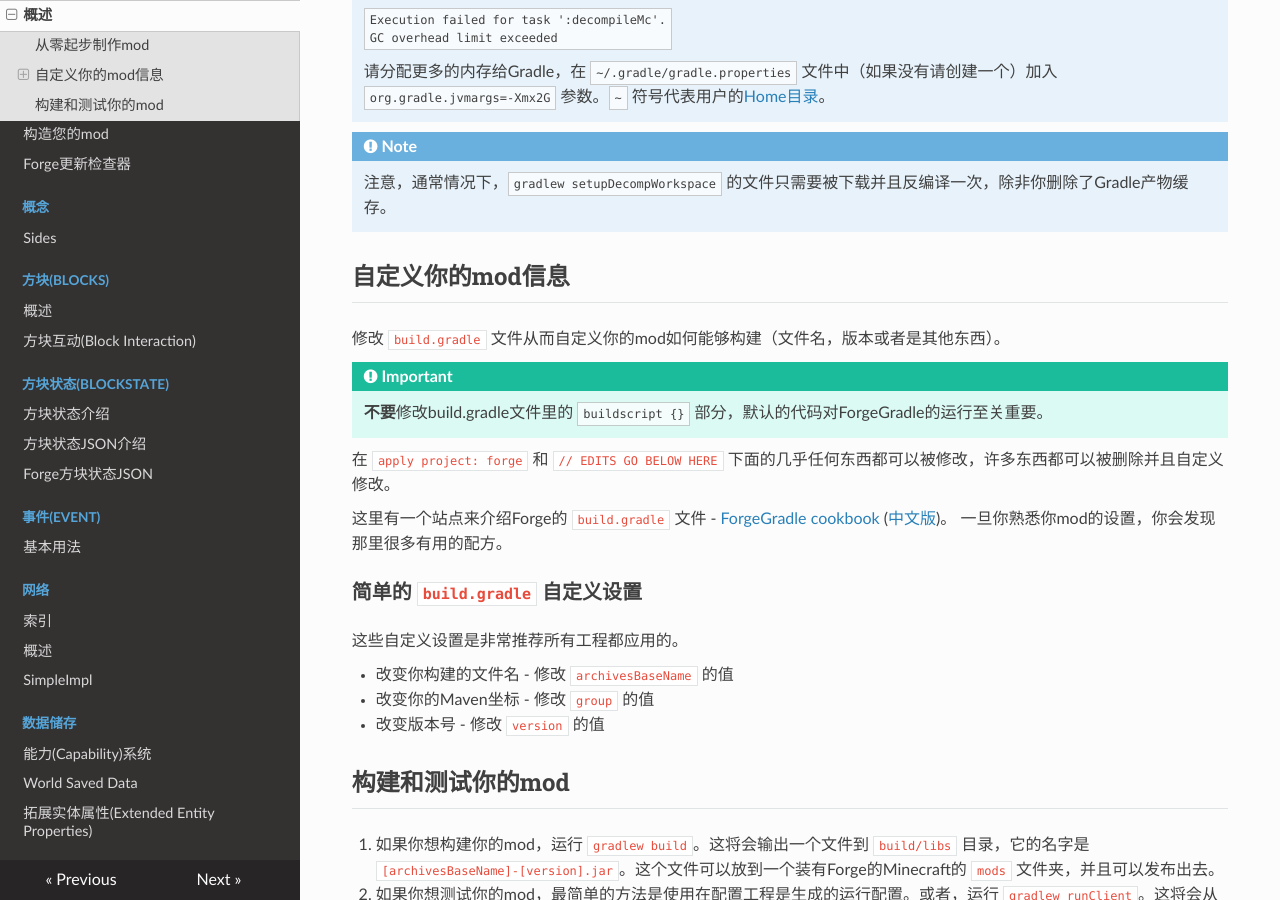
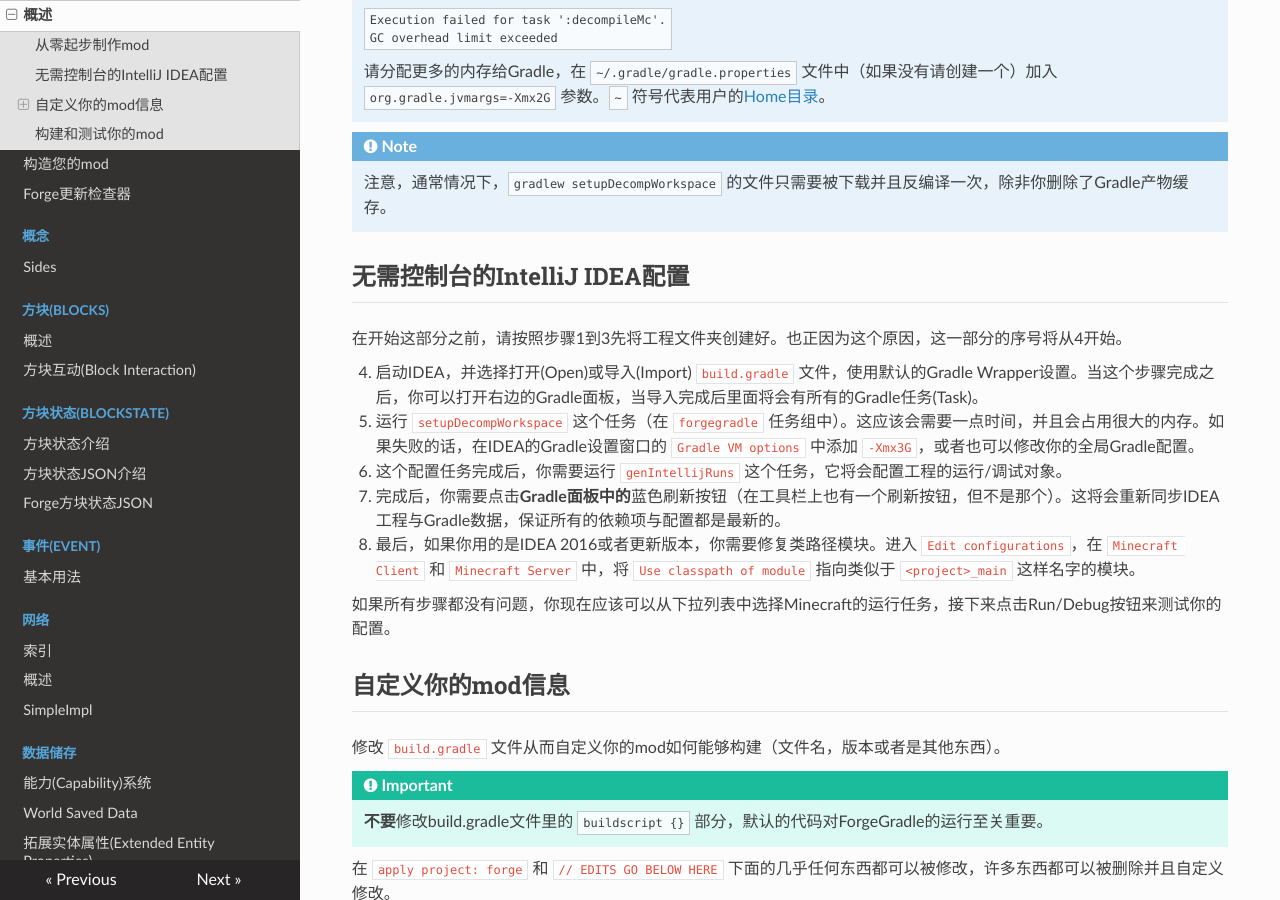
Before and after one commit to Krasjet/Forge-Documentation-CN, an MkDocs documentation site: the page built from docs/gettingstarted/index.md, in a window 1280 px wide and 900 px high, scrolled down 895 px. Built offline with MkDocs 1.6.1, drawn with Linux system fonts in a browser that asks for light colours; nearby versions of some CDN libraries; old or Windows-style settings are respelled for this version of MkDocs.

Commit message:
3/6 Add section on setting up with IntelliJ IDEA without using a terminal

```diff
--- a/docs/gettingstarted/index.md
+++ b/docs/gettingstarted/index.md
@@ -8,17 +8,17 @@ Forge入门
 
 1. 从Forge[下载站点][files]获取Forge的源码发布版（即Mdk版本（1.8/1.7的旧版本为Src））
 2. 解压刚下载的源码到一个空文件夹中。你应该能看见有一些文件在里面，并且我们准备了一个范例mod在 `src/main/java` 中供您参考。只有下面这几个文件是在mod开发中必须的，并且你可以对你所有的工程重用这些文件：
-    * `build.gradle`
-    * `gradlew` (`.bat`和`.sh`)
-    * `gradle` 文件夹
+    - `build.gradle`
+    - `gradlew` (`.bat`和`.sh`)
+    - `gradle` 文件夹
 3. 将上述文件复制到一个新的文件夹中，它将会是你的mod工程文件夹
 4. 在步骤(3)创建的文件夹中打开命令提示符，运行 `gradlew setupDecompWorkspace` (译注: 如果在Linux系统下替换 `gradlew` 为 `./gradlew`，需要自己添加运行权限)。这个指令会从互联网上下载很多的文件，这些文件会用来反编译和构建Minecraft和Forge。由于它会下载一些东西并且反编译Minecraft，这也许会需要很长时间
 5. 选择你的IDE: Forge官方支持使用Eclipse或者是IntelliJ环境进行开发，但你可以使用任何开发环境，从NetBeans到vi/emacs，都可以正常工作
-    * 对于Eclipse用户，你需要运行 `gradlew eclipse` - 这会下载更多为了构建Eclipse工程的产物，并且将Eclipse工程输出到你当前的目录
-    * 对于IntelliJ用户，直接导入build.gradle文件就可以了（译注：IDEA启动界面Import Project选build.gradle）
+    - 对于Eclipse用户，你需要运行 `gradlew eclipse` - 这会下载更多为了构建Eclipse工程的产物，并且将Eclipse工程输出到你当前的目录
+    - 对于IntelliJ用户，直接导入build.gradle文件就可以了（译注：IDEA启动界面Import Project选build.gradle）
 6. 加载你的工程到IDE
-    * 对于Eclipse用户，在任意地方创建一个工作空间(Workspace)（当然最方便的就是在工程文件夹的上一级目录中创建）。之后以工程的形式导入你的工程文件夹，之后的事情软件都会自动处理
-    * 对于IntelliJ用户，你只需要创建运行配置就行了。你可以运行 `gradlew genIntellijRuns` 来自动生成
+    - 对于Eclipse用户，在任意地方创建一个工作空间(Workspace)（当然最方便的就是在工程文件夹的上一级目录中创建）。之后以工程的形式导入你的工程文件夹，之后的事情软件都会自动处理
+    - 对于IntelliJ用户，你只需要创建运行配置就行了。你可以运行 `gradlew genIntellijRuns` 来自动生成
 
 !!! note
 
@@ -34,6 +34,19 @@ Forge入门
 !!! note
 
     注意，通常情况下，`gradlew setupDecompWorkspace` 的文件只需要被下载并且反编译一次，除非你删除了Gradle产物缓存。
+
+无需控制台的IntelliJ IDEA配置
+----------------------------
+
+在开始这部分之前，请按照步骤1到3先将工程文件夹创建好。也正因为这个原因，这一部分的序号将从4开始。
+
+4. 启动IDEA，并选择打开(Open)或导入(Import) `build.gradle` 文件，使用默认的Gradle Wrapper设置。当这个步骤完成之后，你可以打开右边的Gradle面板，当导入完成后里面将会有所有的Gradle任务(Task)。
+5. 运行 `setupDecompWorkspace` 这个任务（在 `forgegradle` 任务组中）。这应该会需要一点时间，并且会占用很大的内存。如果失败的话，在IDEA的Gradle设置窗口的 `Gradle VM options` 中添加 `-Xmx3G`，或者也可以修改你的全局Gradle配置。
+6. 这个配置任务完成后，你需要运行 `genIntellijRuns` 这个任务，它将会配置工程的运行/调试对象。
+7. 完成后，你需要点击**Gradle面板中的**蓝色刷新按钮（在工具栏上也有一个刷新按钮，但不是那个）。这将会重新同步IDEA工程与Gradle数据，保证所有的依赖项与配置都是最新的。
+8. 最后，如果你用的是IDEA 2016或者更新版本，你需要修复类路径模块。进入 `Edit configurations`，在 `Minecraft Client` 和 `Minecraft Server` 中，将 `Use classpath of module` 指向类似于 `<project>_main` 这样名字的模块。
+
+如果所有步骤都没有问题，你现在应该可以从下拉列表中选择Minecraft的运行任务，接下来点击Run/Debug按钮来测试你的配置。
 
 自定义你的mod信息
 ---------------
```
